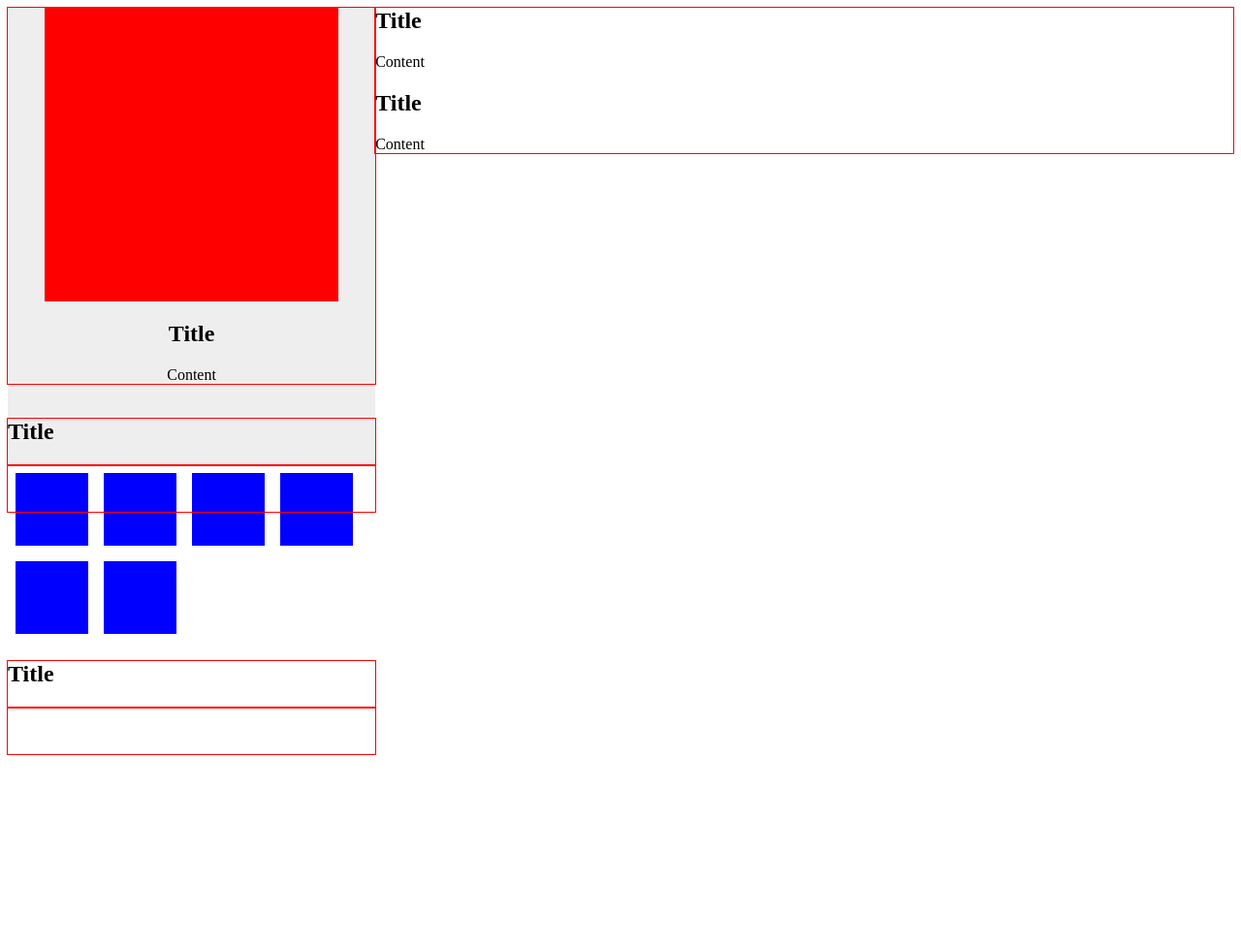
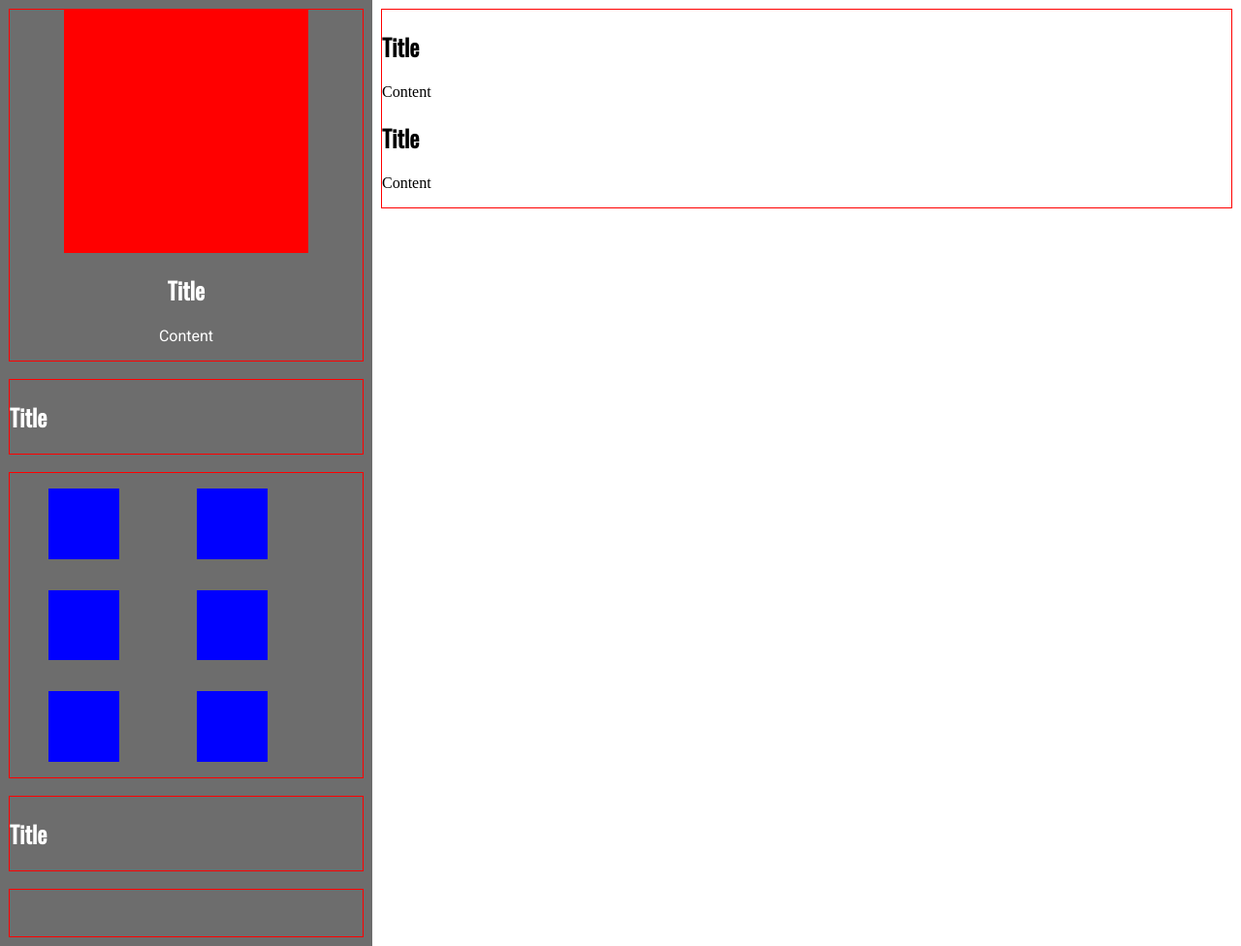
Before and after one commit to BlockBasics/RobertStevenson, a plain HTML site: page grid_main.html in a window 1280 px wide. Shown: the whole page at 97% size. Before the commit the page ends 816 px from the top, so only its background shows below. Drawn offline with nearby package versions, Linux system fonts and the light colour scheme.

Commit message:
hello world

```diff
--- a/grid_dimensions_robertstevenson.css
+++ b/grid_dimensions_robertstevenson.css
@@ -1,6 +1,11 @@
 main{
 	min-height:100vh;
 }
+
+.bx-wrapper, .s-wrapper {
+	overflow: auto; /*pp*/
+}
+
 .bx-wrapper{
 	min-height:3em;
 }
@@ -12,13 +17,10 @@ main{
 	/* zero */
 	padding:0;
 
-	width:80%;
-	padding-bottom:80%;
+	width:69%; /*pp*/
+	padding-bottom:69%; /*pp*/
 	margin:0 auto;
 
-}
-.s3 .bx-wraper{
-	overflow:auto;
 }
 .s3 figure{
 	/* zero */
@@ -26,6 +28,6 @@ main{
 
 	width:20%;
 	padding-bottom:20%;
-	margin:2%;
 	float:left;
+
 }
--- a/grid_visual_robertstevenson.css
+++ b/grid_visual_robertstevenson.css
@@ -1,3 +1,17 @@
+@import url(https://fonts.googleapis.com/css?family=Roboto&subset=latin-ext);
+@import url(https://fonts.googleapis.com/css?family=Oswald&subset=latin-ext);
+
+* {
+  -webkit-box-sizing: border-box;
+     -moz-box-sizing: border-box;
+          box-sizing: border-box;
+}
+
+body {
+  margin: 0;
+  padding: 0;
+}
+
 .bx-wrapper{
 	outline:red solid 1px;
 }
@@ -15,3 +29,43 @@
 .s3 figure{
 	background-color:blue;
 }
+
+.s1,
+.s2,
+.s3,
+.s4,
+.s5 {
+  background-color: #6d6d6d;
+}
+
+.s1 h2,
+.s2 h2,
+.s3 h2,
+.s4 h2,
+.s5 h2 {
+  color: #fff;
+  font-family: 'Oswald', sans-serif;
+}
+
+.s1 p,
+.s2 p,
+.s3 p,
+.s4 p,
+.s5 p {
+  color: #fff;
+  font-family: 'Roboto', sans-serif;
+}
+
+.s1,
+.s2,
+.s3,
+.s4,
+.s5,
+.s6,
+.s7 {
+  padding: 10px;
+}
+
+.s6 h2 {
+  font-family: 'Oswald', sans-serif;
+}
```
